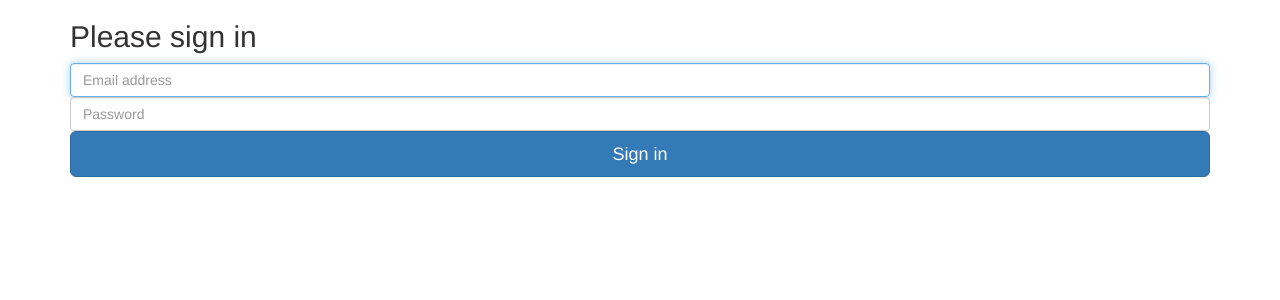
After one commit to vijay-shanker/vidhya, a Django app: page / in a window 1280 px wide. The commit adds this page. Shown: the top 300 px of the page. Run offline with Django 3.2, Linux system fonts and the light colour scheme; some libraries are stand-ins or nearby versions.

Commit message:
access controls in place

```diff
--- a/candidate/forms.py
+++ b/candidate/forms.py
@@ -4,7 +4,7 @@ from core.models import City
 
 
 QCHOICES = (
-    ('UG','Undergaduate'),
+    ('UG','Graduate'),
     ('PG', 'Postgraduate'),
     ('POST_PG', 'Post PG')
     )
--- a/candidate/templates/search.html
+++ b/candidate/templates/search.html
@@ -11,7 +11,9 @@
 
       </head>
       <body>
-        <h4 style="background:#C9F0DD none repeat scroll 0% 0%;width:100%;height:40px;margin-top:0px;">Logged in as {{request.user.email}}</h4>
+        <div style="background:#C9F0DD none repeat scroll 0% 0%;width:100%;height:40px;margin-top:0px;">
+        	<p>Hey {{request.user.email}} &nbsp;&nbsp;<a href='/accounts/logout/'>Logout</a></p>
+        </div>
             <div>
             	{% if candidate_list %}
             	<form method="post" >
--- /dev/null
+++ b/candidate/templates/signin.html
@@ -0,0 +1,37 @@
+<!DOCTYPE html>
+<html lang="en">
+  <head>
+    <meta charset="utf-8">
+    <meta http-equiv="X-UA-Compatible" content="IE=edge">
+    <meta name="viewport" content="width=device-width, initial-scale=1">
+    <!-- The above 3 meta tags *must* come first in the head; any other head content must come *after* these tags -->
+    <meta name="description" content="">
+    <meta name="author" content="">
+  <!-- Bootstrap -->
+        <link href="https://maxcdn.bootstrapcdn.com/bootstrap/3.3.6/css/bootstrap.min.css" rel="stylesheet" media="screen">
+      	<link href="https://cdnjs.cloudflare.com/ajax/libs/select2/4.0.3/css/select2.min.css" rel="stylesheet" />
+
+    <title>Login Analytics Vidhya</title>
+  </head>
+
+  <body>
+
+    <div class="container">
+
+      <form class="form-signin" method="post" action="." >
+      	{% csrf_token %}
+        <h2 class="form-signin-heading">Please sign in</h2>
+        <label for="inputEmail" class="sr-only">Email address</label>
+        <input type="email" id="inputEmail" class="form-control" name="email" placeholder="Email address" required autofocus>
+        <label for="inputPassword" class="sr-only">Password</label>
+        <input type="password" id="inputPassword" class="form-control" name="password" placeholder="Password" required>
+        <button class="btn btn-lg btn-primary btn-block" type="submit">Sign in</button>
+      </form>
+
+    </div>
+  </body>
+  <script src="http://code.jquery.com/jquery.js"></script>
+<script src="https://maxcdn.bootstrapcdn.com/bootstrap/3.3.6/js/bootstrap.min.js"></script>
+<script src="https://cdnjs.cloudflare.com/ajax/libs/select2/4.0.3/js/select2.min.js"></script>
+
+</html>
--- a/candidate/views.py
+++ b/candidate/views.py
@@ -1,14 +1,42 @@
 import csv
 from django.shortcuts import render
 from django.http import HttpResponse
-from django.views.generic import TemplateView, FormView
+from django.views.generic import TemplateView
+from django.utils.decorators import method_decorator
+from django.contrib.auth import authenticate, login
+from django.shortcuts import redirect
+from django.core.exceptions import PermissionDenied
 
 from .forms import SearchForm
 from .models import Candidate
+from core.utils import recruiter_check
+
+
+class LoginView(TemplateView):
+    template_name = 'signin.html'
+
+    def post(self, request, *args, **kwargs):
+        email = request.POST['email']
+        password = request.POST['password']
+        user = authenticate(email=email, password=password)
+        if not user:
+            raise PermissionDenied
+
+        login(request, user)
+
+        if user.is_superuser:
+            return redirect('/admin/')
+        else:
+            return redirect('/search/')
+
 
 class SearchCandidates(TemplateView):
     template_name= 'search.html'
     form_class = SearchForm
+
+    @method_decorator(recruiter_check)
+    def dispatch(self, request, *args, **kwargs):
+        return super(SearchCandidates, self).dispatch(request, *args, **kwargs)
 
     def get_context_data(self, *args, **kwargs):
         ctx = super(SearchCandidates, self).get_context_data(*args, **kwargs)
@@ -55,6 +83,10 @@ class SearchCandidates(TemplateView):
         return queryset
 
     def post(self, request, *args, **kwargs):
+        '''
+        post is called to get csv of filtered queryset
+        '''
+
         response = HttpResponse(content_type='text/csv')
         response['Content-Disposition'] = 'attachment;filename="candidate_export.csv"'
         writer = csv.writer(response)
--- a/userprofile/models.py
+++ b/userprofile/models.py
@@ -22,6 +22,9 @@ class User(AbstractBaseUser, PermissionsMixin):
     gender = models.CharField(
         _('Gender'),max_length=10, null=True,
         blank=True, choices=GENDER_CHOICES )
+
+    is_recruiter = models.BooleanField(
+        _('Is a Recruiter'), default=False)
 
     is_staff = models.BooleanField(
         _('Staff status'), default=False,
--- a/userprofile/views.py
+++ /dev/null
@@ -1,3 +0,0 @@
-from django.shortcuts import render
-
-# Create your views here.
--- a/vidhya/urls.py
+++ b/vidhya/urls.py
@@ -15,10 +15,12 @@ Including another URLconf
 """
 from django.conf.urls import url
 from django.contrib import admin
-from candidate.views import SearchCandidates
+from candidate.views import SearchCandidates, LoginView
 
 
 urlpatterns = [
     url(r'^admin/', admin.site.urls),
     url(r'^search/$', SearchCandidates.as_view(), name="search_view"),
+    url(r'^$', LoginView.as_view(), name="login_view"),
+    url(r'^accounts/logout/$', 'django.contrib.auth.views.logout',{'next_page': '/'}),
 ]
```
Also changed, not shown: core/utils.py (+15 -0 lines), userprofile/migrations/0003_user_is_recruiter.py (added).
